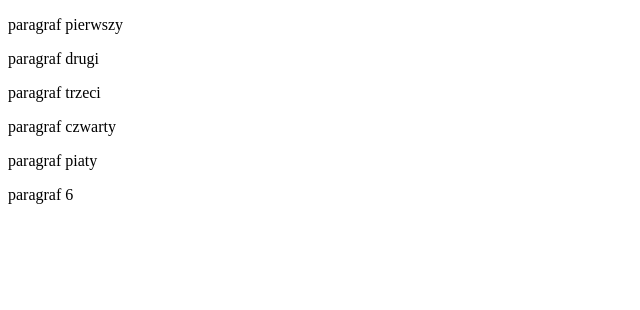
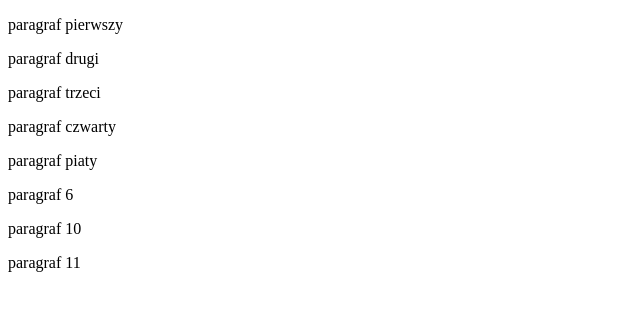
Before and after one commit to magdabober/magdabober.github.io, a plain HTML site: page index.html in a window 1280 px wide. Shown: the whole page, without its empty margins (0-640 px from the left). Drawn offline with Linux system fonts and the light colour scheme.

Commit message:
dodano 2 paragrafy

```diff
--- a/index.html
+++ b/index.html
@@ -11,5 +11,7 @@
    <p>paragraf czwarty</p>
    <p>paragraf piaty</p>
    <p>paragraf 6</p>
+   <p>paragraf 10</p>
+   <p>paragraf 11</p>
 </body>
 </html>
```
